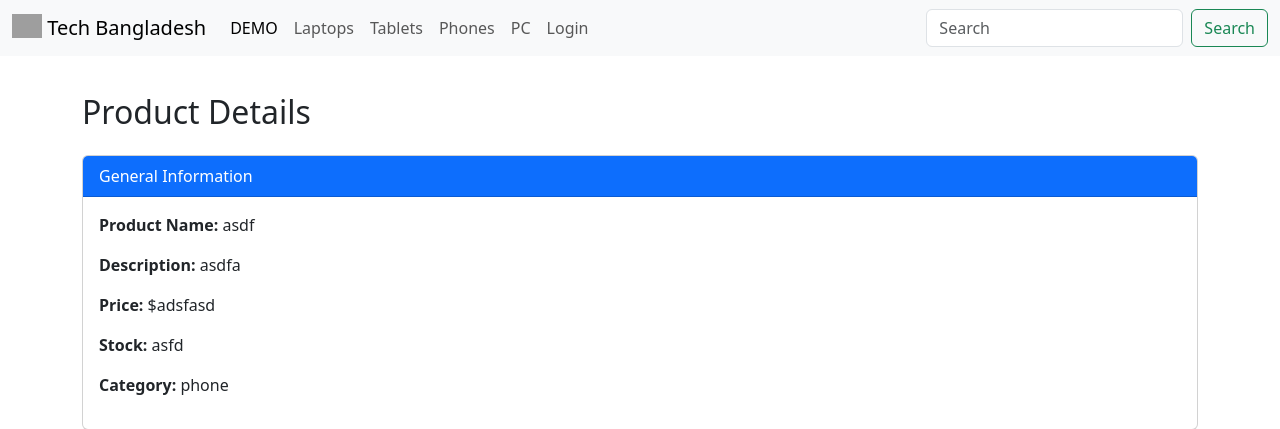
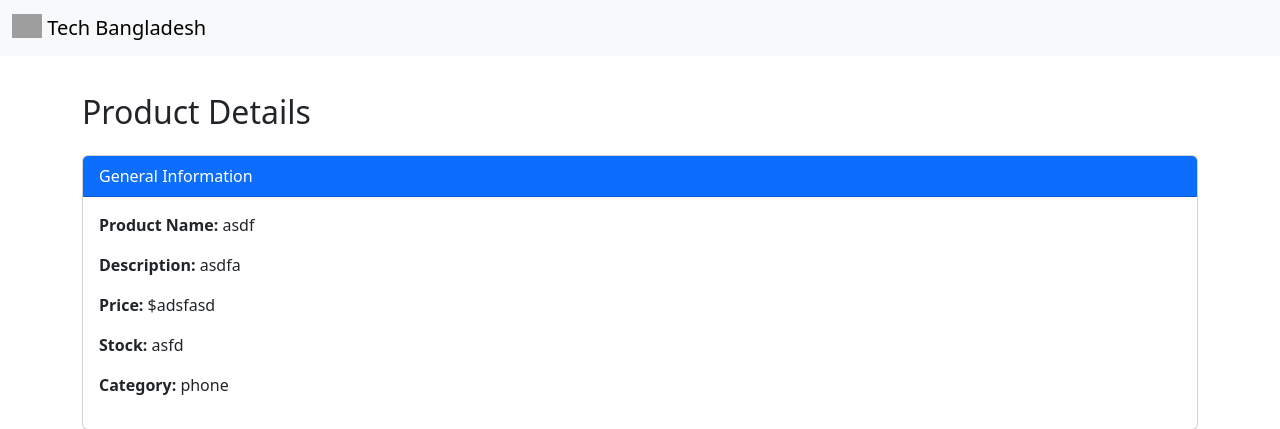
Before and after one commit to 2024ashikul/E-Commerce, a Flask app: page /product___ in a window 1280 px wide. Shown: the top 429 px of the page. Run offline with Flask 3, Linux system fonts and the light colour scheme; some libraries are stand-ins or nearby versions; grey boxes are pictures that could not be loaded.

Commit message:
Improved api with search functionality to fix

```diff
--- a/backend/app/login.py
+++ b/backend/app/login.py
@@ -9,7 +9,7 @@ from werkzeug.utils import secure_filename
 from werkzeug.security import generate_password_hash,check_password_hash
 import uuid
 from flask_mail import Mail,Message
-from flask_login import LoginManager, UserMixin, login_user, logout_user, login_required, current_user
+from flask_login import  login_user
 from app.oauth import oauth
 import secrets
 
--- a/backend/app/templates/adminlayout.html
+++ b/backend/app/templates/adminlayout.html
@@ -30,48 +30,8 @@
 
 
 
-        <button class="navbar-toggler" type="button" data-bs-toggle="collapse" data-bs-target="#navbarSupportedContent"
-          aria-controls="navbarSupportedContent" aria-expanded="false" aria-label="Toggle navigation">
-          <span class="navbar-toggler-icon"></span>
-        </button>
-        <div class="collapse navbar-collapse" id="navbarSupportedContent">
-          <ul class="navbar-nav me-auto mb-2 mb-lg-0">
-            <li class="nav-item">
-              <a class="nav-link active" aria-current="page" href="https://www.google.com/">DEMO</a>
-            </li>
-            <li class="nav-item">
-              <a class="nav-link" href="{{ url_for('main.products',category = 'laptop')}}">Laptops</a>
-            </li>
-            <li class="nav-item"></li>
-            <a class="nav-link" href="{{ url_for('main.products',category = 'tablet')}}">Tablets</a>
-            </li>
-            <li class="nav-item">
-              <a class="nav-link" href="{{ url_for('main.products',category = 'phone')}}">Phones</a>
-            </li>
-            <li class="nav-item">
-              <a class="nav-link" href="#">PC</a>
-            </li>
-            <li class="nav_item">
 
-              <a class="nav-link" href="/login">Login</a>
-            </li>
 
-          </ul>
-
-          <form method="post" class="d-flex" action="{{ url_for('searching.search')}}">
-            <input class="form-control me-2" list="datalist" type="text" placeholder="Search" aria-label="Search"
-              name="keyword">
-
-            <datalist id="datalist">
-              <option value="San Francisco">
-              <option value="New York">
-              <option value="Seattle">
-              <option value="Los Angeles">
-              <option value="Chicago">
-            </datalist>
-
-            <button class="btn btn-outline-success" type="submit">Search</button>
-          </form>
         </div>
       </div>
     </nav>
```
Also changed, not shown: backend/app/admin_change_coursorel.py (added, +12 -0 lines), backend/app/searching.py (+11 -0 lines), backend/app/templates/layout.html (+25 -9 lines), backend/instance/db.db.
